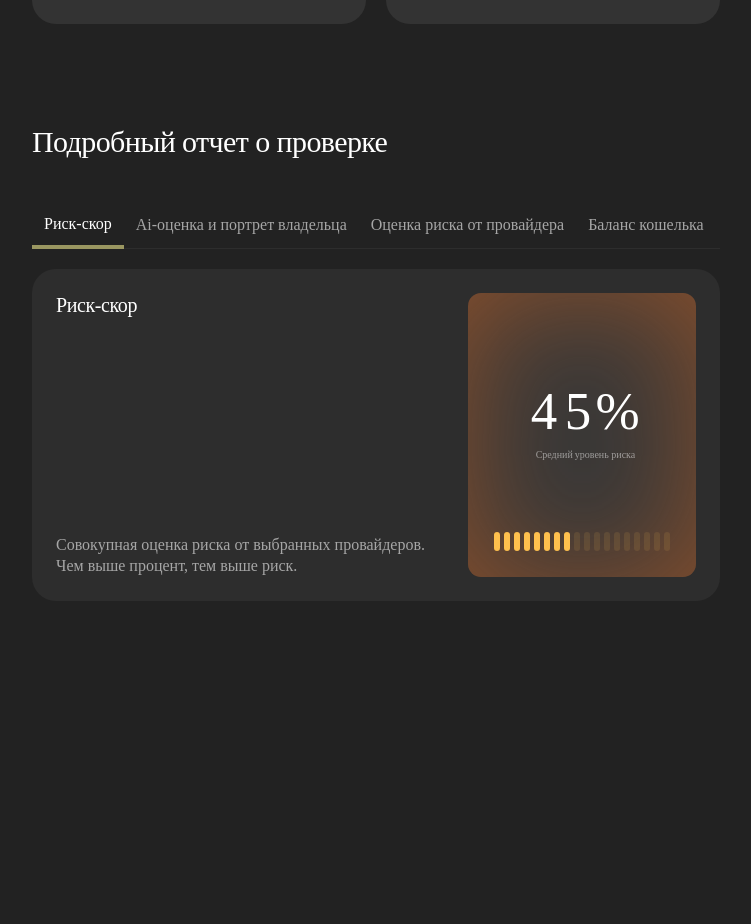
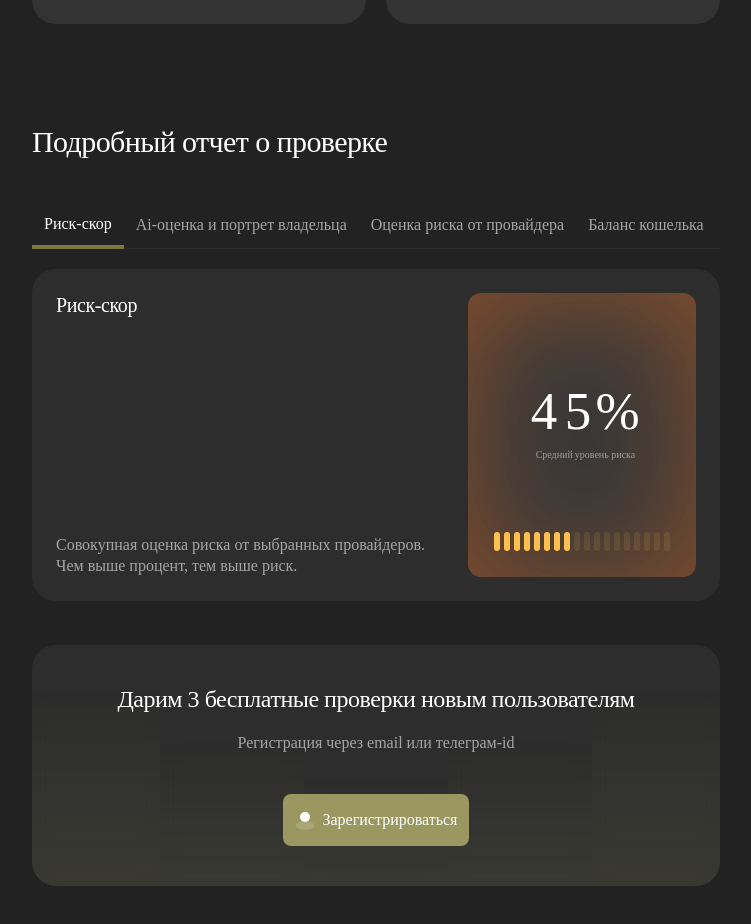
Before and after one commit to AAAlex2001/amlerLanding, a Next.js app: page / in a window 1280 px wide. Shown: the part 1324-2248 px from the top of the page, without its empty margins (264-1015 px from the left). Before the commit the page ends 1975 px from the top, so only its background shows below. Built offline with nearby package versions, Linux system fonts and the light colour scheme; a web font is replaced by a local one.

Commit message:
правки

```diff
--- a/src/app/globals.css
+++ b/src/app/globals.css
@@ -108,8 +108,8 @@
   --link-visited: #7a773f;
   --link-on-dark: #ffffff;
 
-  --tab-accent-vertical: #bab77f;
-  --tab-accent-horizontal: #9a9761;
+  --tab-accent-vertical: #7a773f;
+  --tab-accent-horizontal: #7a773f;
   --tab-muted: #a6a6a6;
   --tab-border-muted: rgba(255, 255, 255, 0.05);
   --tab-hover-border: rgba(255, 255, 255, 0.12);
--- a/src/app/page.module.scss
+++ b/src/app/page.module.scss
@@ -19,6 +19,22 @@
     padding: 120px 70px 60px;
     gap: 60px;
     align-items: stretch;
+  }
+}
+
+.reportGroup {
+  display: flex;
+  flex-direction: column;
+  align-items: stretch;
+  gap: 40px;
+  width: 100%;
+
+  @media (min-width: 768px) {
+    gap: 44px;
+  }
+
+  @media (min-width: 1440px) {
+    gap: 48px;
   }
 }
 
--- a/src/app/page.tsx
+++ b/src/app/page.tsx
@@ -8,6 +8,7 @@ import {
 import { Hero } from "@/widgets/hero";
 import { HowItWorksSlider } from "@/widgets/how-it-works-slider";
 import { DetailedReport } from "@/widgets/detailed-report";
+import { FreeChecks } from "@/widgets/free-checks";
 import { Partners } from "@/widgets/partners";
 import styles from "./page.module.scss";
 
@@ -52,7 +53,10 @@ export default function Home() {
       </div>
       <Partners />
       <HowItWorksSlider />
-      <DetailedReport />
+      <div className={styles.reportGroup}>
+        <DetailedReport />
+        <FreeChecks />
+      </div>
     </main>
   );
 }
--- a/src/shared/ui/index.ts
+++ b/src/shared/ui/index.ts
@@ -21,6 +21,7 @@ export {
 export {
   TypographyH1,
   TypographyH2,
+  TypographyH3,
   TypographyH4,
   TypographyText,
   TypographyTextMedium,
@@ -28,6 +29,7 @@ export {
   TypographyP,
   type TypographyH1Props,
   type TypographyH2Props,
+  type TypographyH3Props,
   type TypographyH4Props,
   type TypographyTextProps,
   type TypographyTextMediumProps,
--- a/src/shared/ui/typography/Typography.module.scss
+++ b/src/shared/ui/typography/Typography.module.scss
@@ -38,6 +38,29 @@
 
   @media (min-width: 1440px) {
     font-size: 40px;
+    line-height: 120%;
+  }
+}
+
+/* site/Heading/H3 — промо-блоки (макет 360 / 768 / 1440) */
+.heading3 {
+  margin: 0;
+  font-family: var(--font-family);
+  font-style: normal;
+  font-weight: 500;
+  font-size: 20px;
+  line-height: 120%;
+  letter-spacing: -0.02em;
+  color: #ffffff;
+  text-align: center;
+
+  @media (min-width: 768px) {
+    font-size: 24px;
+    line-height: 120%;
+  }
+
+  @media (min-width: 1440px) {
+    font-size: 32px;
     line-height: 120%;
   }
 }
--- a/src/shared/ui/typography/Typography.tsx
+++ b/src/shared/ui/typography/Typography.tsx
@@ -8,6 +8,9 @@ export type TypographyH1Props = WithClass &
   Omit<HTMLAttributes<HTMLHeadingElement>, "className">;
 
 export type TypographyH2Props = WithClass &
+  Omit<HTMLAttributes<HTMLHeadingElement>, "className">;
+
+export type TypographyH3Props = WithClass &
   Omit<HTMLAttributes<HTMLHeadingElement>, "className">;
 
 export type TypographyPProps = WithClass &
@@ -40,6 +43,14 @@ export function TypographyH2({ children, className, ...rest }: TypographyH2Props
     <h2 className={cn(styles.heading2, className)} {...rest}>
       {children}
     </h2>
+  );
+}
+
+export function TypographyH3({ children, className, ...rest }: TypographyH3Props) {
+  return (
+    <h3 className={cn(styles.heading3, className)} {...rest}>
+      {children}
+    </h3>
   );
 }
 
--- a/src/shared/ui/typography/index.ts
+++ b/src/shared/ui/typography/index.ts
@@ -1,6 +1,7 @@
 export {
   TypographyH1,
   TypographyH2,
+  TypographyH3,
   TypographyH4,
   TypographyText,
   TypographyTextMedium,
@@ -8,6 +9,7 @@ export {
   TypographyP,
   type TypographyH1Props,
   type TypographyH2Props,
+  type TypographyH3Props,
   type TypographyH4Props,
   type TypographyTextProps,
   type TypographyTextMediumProps,
--- /dev/null
+++ b/src/widgets/free-checks/FreeChecks.module.scss
@@ -0,0 +1,75 @@
+.root {
+  position: relative;
+  box-sizing: border-box;
+  display: flex;
+  flex-direction: column;
+  align-items: center;
+  padding: 36px;
+  gap: 36px;
+  width: 100%;
+  isolation: isolate;
+  background: rgba(255, 255, 255, 0.05);
+  border-radius: 24px;
+  overflow: hidden;
+
+  @media (min-width: 768px) {
+    padding: 40px;
+    gap: 40px;
+    max-width: 688px;
+    margin-inline: auto;
+  }
+
+  @media (min-width: 1440px) {
+    max-width: 1300px;
+  }
+}
+
+/* Gradient bars background */
+.bars {
+  display: flex;
+  flex-direction: row;
+  align-items: flex-end;
+  position: absolute;
+  width: 1296px;
+  height: 289px;
+  left: 50%;
+  transform: translateX(-50%);
+  bottom: 0;
+  z-index: 0;
+  pointer-events: none;
+}
+
+.bar {
+  flex: 0 0 144px;
+  width: 144px;
+  position: relative;
+}
+
+.barInner {
+  position: absolute;
+  left: 0;
+  right: 0;
+  top: 0;
+  bottom: 0;
+  background: linear-gradient(0deg, rgba(154, 151, 97, 0.3) 0%, rgba(154, 151, 97, 0) 100%);
+  backdrop-filter: blur(10px);
+}
+
+/* Content */
+.body {
+  display: flex;
+  flex-direction: column;
+  align-items: center;
+  gap: 20px;
+  width: 100%;
+  z-index: 1;
+}
+
+.subtitle {
+  text-align: center;
+  color: #a6a6a6;
+}
+
+.cta {
+  z-index: 2;
+}
--- /dev/null
+++ b/src/widgets/free-checks/FreeChecks.tsx
@@ -0,0 +1,59 @@
+"use client";
+
+import { motion } from "framer-motion";
+import cn from "classnames";
+import { TypographyH3, TypographyP, Button } from "@/shared/ui";
+import { ProfileGlyph } from "@/shared/ui/icons";
+import styles from "./FreeChecks.module.scss";
+
+const BAR_HEIGHTS = [289, 249, 199, 144, 109, 144, 199, 249, 289];
+
+export type FreeChecksProps = {
+  className?: string;
+};
+
+const TOTAL = BAR_HEIGHTS.length;
+const BAR_DURATION = 0.6;
+const BAR_STAGGER = 0.2;
+const CYCLE_PAUSE = 1.2;
+
+export function FreeChecks({ className }: FreeChecksProps) {
+  return (
+    <section className={cn(styles.root, className)}>
+      <div className={styles.bars}>
+        {BAR_HEIGHTS.map((h, i) => (
+          <div key={i} className={styles.bar} style={{ height: h }}>
+            <motion.div
+              className={styles.barInner}
+              animate={{ opacity: [0.4, 1, 0.4] }}
+              transition={{
+                duration: BAR_DURATION,
+                repeat: Infinity,
+                repeatDelay: (TOTAL - 1) * BAR_STAGGER + CYCLE_PAUSE,
+                ease: "easeInOut",
+                delay: i * BAR_STAGGER,
+              }}
+            />
+          </div>
+        ))}
+      </div>
+
+      <div className={styles.body}>
+        <TypographyH3>
+          Дарим 3 бесплатные проверки{"\n"}новым пользователям
+        </TypographyH3>
+        <TypographyP className={styles.subtitle}>
+          Регистрация через email или телеграм-id
+        </TypographyP>
+      </div>
+
+      <Button
+        variant="cta"
+        icon={<ProfileGlyph />}
+        className={styles.cta}
+      >
+        Зарегистрироваться
+      </Button>
+    </section>
+  );
+}
--- /dev/null
+++ b/src/widgets/free-checks/index.ts
@@ -0,0 +1 @@
+export { FreeChecks, type FreeChecksProps } from "./FreeChecks";
```
